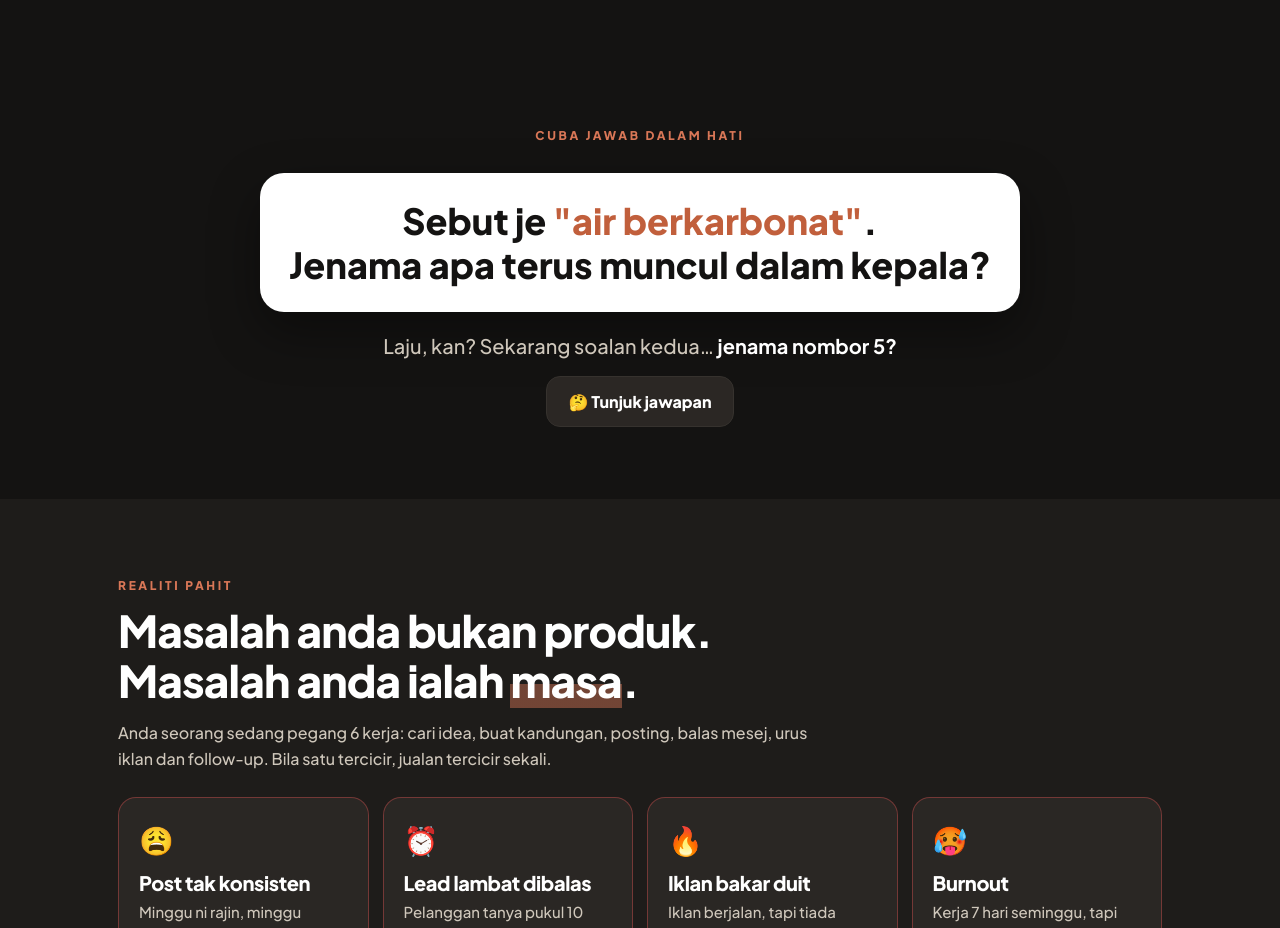
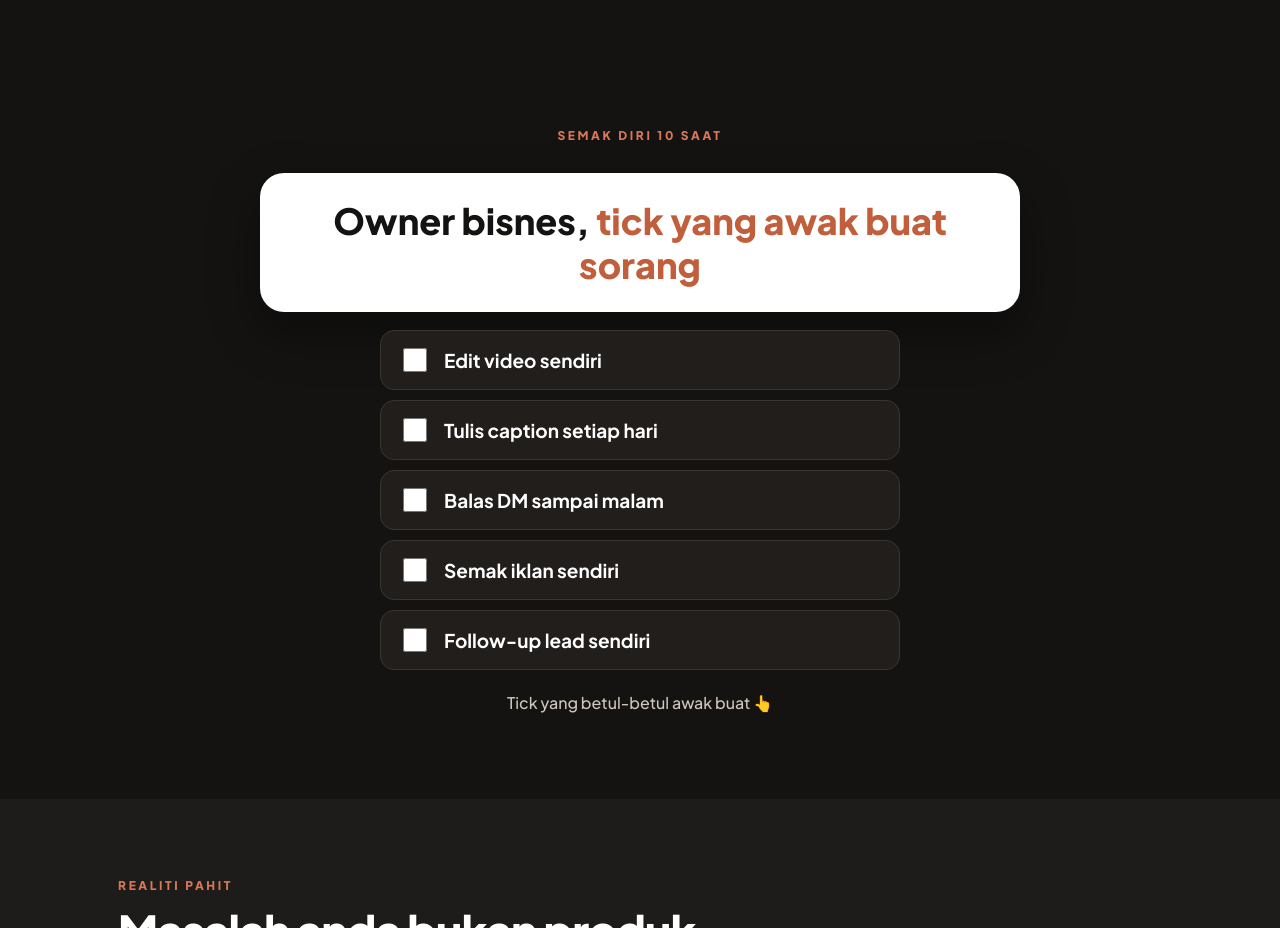
Before and after one commit to muhammadhasrul93-source/autopilot-bisnes, a plain HTML site: page index.html in a window 1280 px wide. Shown: the part 1000-1928 px from the top of the page. Drawn offline with Linux system fonts and the light colour scheme; no server answers.

Commit message:
PAM: ganti kuiz air berkarbonat dengan semak diri 'tick yang awak buat sorang' (angle owner buat semua sorang)
Co-Authored-By: Claude Opus 5.5 <noreply@anthropic.com>

```diff
--- a/index.html
+++ b/index.html
@@ -303,6 +303,7 @@ footer{border-top:1px solid var(--line);padding:30px 0 120px;font-size:12.5px;co
 @media (max-width:820px){.anglebar{display:block;padding:0 18px;font:800 22px/1.2 "Plus Jakarta Sans",sans-serif;color:#fff;text-align:center;margin:0 0 14px;position:relative}.anglebar .strike{color:var(--mut);text-decoration:line-through;text-decoration-color:var(--red)}}
 .tiers.two{grid-template-columns:repeat(2,1fr)}#pakej{scroll-margin-top:24px}
 @media(max-width:900px){.tiers.two{grid-template-columns:1fr;max-width:460px;margin-left:auto;margin-right:auto}.cvs{flex-wrap:wrap;row-gap:6px}}
+.tk{display:flex;flex-direction:column;gap:10px;max-width:520px;margin:6px auto 0;text-align:left}.tk label{display:flex;gap:14px;align-items:center;background:#211e1c;border:1px solid #3a352f;border-radius:14px;padding:14px 18px;font:700 19px "Plus Jakarta Sans",sans-serif;color:#fff;cursor:pointer}.tk input{width:24px;height:24px;accent-color:#E58A68}
 </style>
 <!-- Meta Pixel: Coach Yoi Ebook -->
 <script>
@@ -349,21 +350,23 @@ fbq('init','2749301935525051');fbq('track','PageView');
 <section class="quizsec">
  <div class="wrap">
   <div class="quiz">
-   <span class="kick">Cuba jawab dalam hati</span>
-   <div class="qcard">Sebut je <span class="o">"air berkarbonat"</span>.<br>Jenama apa terus muncul dalam kepala?</div>
-   <p class="q2">Laju, kan? Sekarang soalan kedua… <b style="color:#fff">jenama nombor 5?</b></p>
-   <button type="button" id="quizBtn">🤔 Tunjuk jawapan</button>
-   <div class="ans" id="quizAns">
-    <p>Ramai mula garu kepala. Bukan sebab jenama pertama tu paling sedap. Sebab ia yang <b style="color:#fff">paling kerap kita nampak</b>.</p>
-    <p>Ahli psikologi panggil ni <b style="color:#FFD400">"mere exposure effect"</b>: lebih kerap kita nampak sesuatu, lebih kita suka dan percaya.</p>
-    <p class="src">📚 Robert Zajonc (1968), Journal of Personality and Social Psychology</p>
-    <p style="margin-top:14px">Pelanggan anda pun sama. Mereka selalunya beli dari bisnes yang <b style="color:#fff">paling kerap mereka nampak</b>, dan yang <b style="color:#fff">paling cepat balas</b>.</p>
-    <p><b style="color:#E8896A">Soalnya: anda sempat ke buat semua tu seorang diri, setiap hari?</b></p>
+   <span class="kick">Semak diri 10 saat</span>
+   <div class="qcard">Owner bisnes, <span class="o">tick yang awak buat sorang</span></div>
+   <div class="tk" id="tk">
+    <label><input type="checkbox"> Edit video sendiri</label>
+    <label><input type="checkbox"> Tulis caption setiap hari</label>
+    <label><input type="checkbox"> Balas DM sampai malam</label>
+    <label><input type="checkbox"> Semak iklan sendiri</label>
+    <label><input type="checkbox"> Follow-up lead sendiri</label>
    </div>
+   <div class="ans on" id="tkAns"><p style="text-align:center;color:#CFC7BB">Tick yang betul-betul awak buat 👆</p></div>
   </div>
  </div>
 </section>
-<script>document.getElementById('quizBtn').onclick=function(){document.getElementById('quizAns').classList.add('on');this.style.display='none';};</script>
+<script>(function(){var box=document.getElementById('tk'),ans=document.getElementById('tkAns');box.addEventListener('change',function(){var n=box.querySelectorAll('input:checked').length,h;
+if(n>=3)h='<p style="text-align:center"><b style="color:#FFD400;font-size:22px">'+n+' tick. Awak bukan malas, awak cuma takde sistem.</b></p><p style="text-align:center;color:#CFC7BB">Kerja berulang ni semua boleh diserahkan pada "pasukan AI". Scroll bawah, saya tunjuk sistem yang saya guna setiap hari.</p>';
+else if(n>0)h='<p style="text-align:center;color:#CFC7BB">'+n+' tick. Bila bisnes makin besar, senarai ni makin panjang. Lebih baik ada sistem dari awal.</p>';
+else h='<p style="text-align:center;color:#CFC7BB">Tick yang betul-betul awak buat 👆</p>';ans.innerHTML=h;});})();</script>
 
 <section class="pain">
  <div class="wrap">
```
